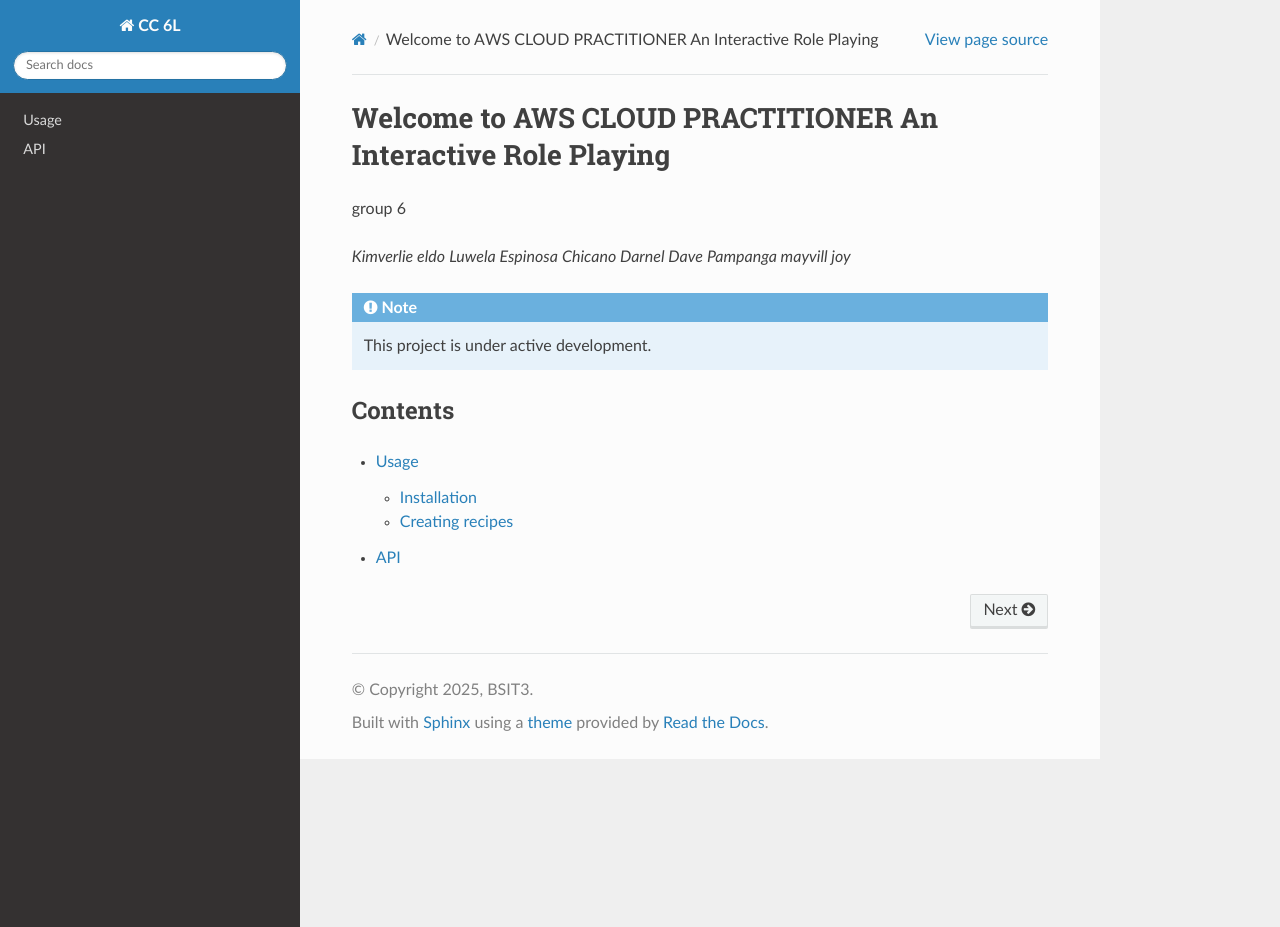
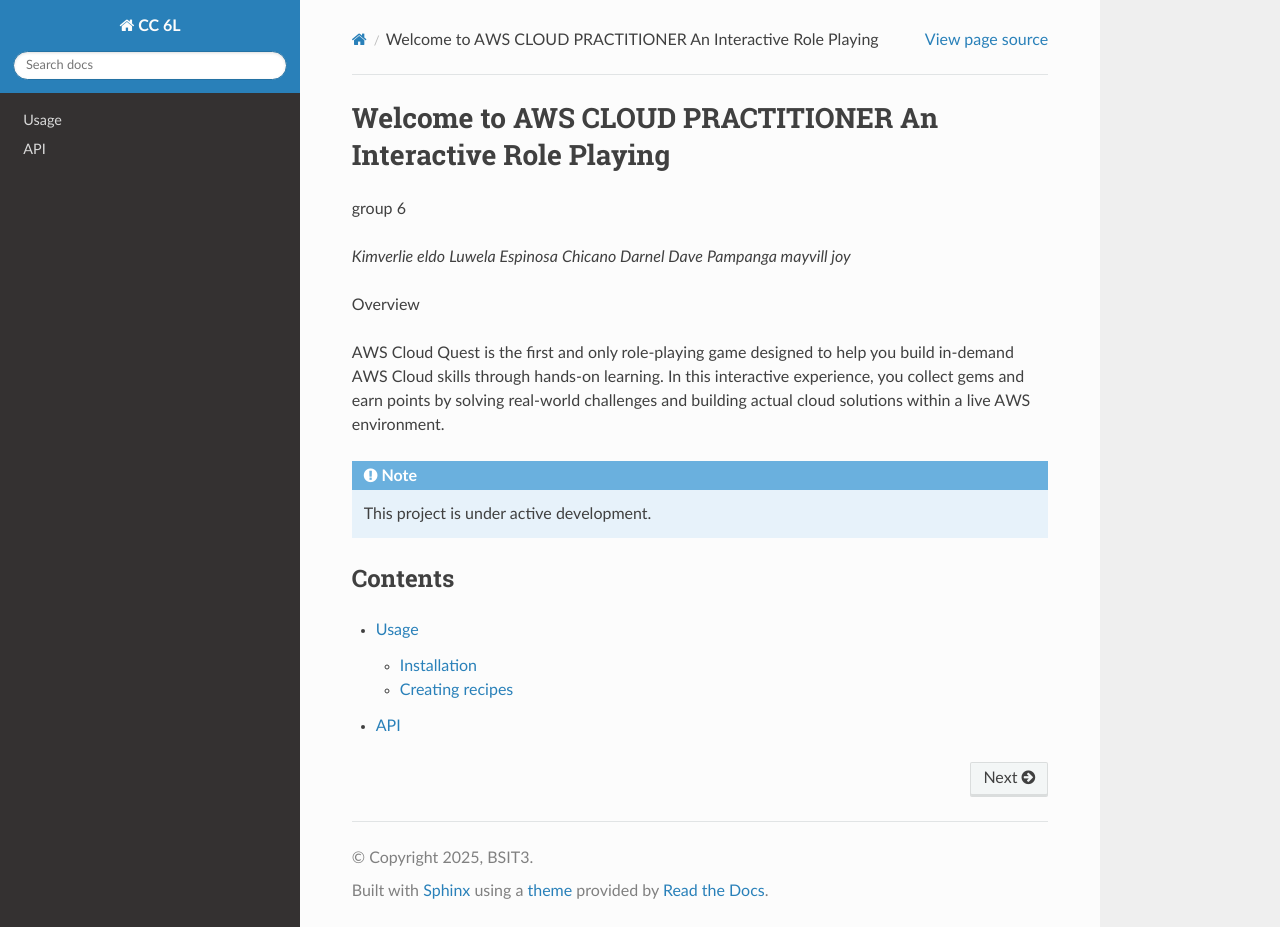
Before and after one commit to kimkimeldo/aws-clouds-pratitioner, a Sphinx documentation site: the page built from docs/source/index.rst, in a window 1280 px wide and 927 px high. Built offline with Sphinx 7.4.7 and the Read the Docs theme 3.1.0, drawn with Linux system fonts in a browser that asks for light colours.

Commit message:
Update index.rst

```diff
--- a/docs/source/index.rst
+++ b/docs/source/index.rst
@@ -8,6 +8,12 @@
 *Luwela Espinosa*
 *Chicano Darnel Dave*
 *Pampanga mayvill joy*
+
+
+Overview
+
+AWS Cloud Quest is the first and only role-playing game designed to help you build in-demand AWS Cloud skills through hands-on learning.
+In this interactive experience, you collect gems and earn points by solving real-world challenges and building actual cloud solutions within a live AWS environment.
 
 
 
```
